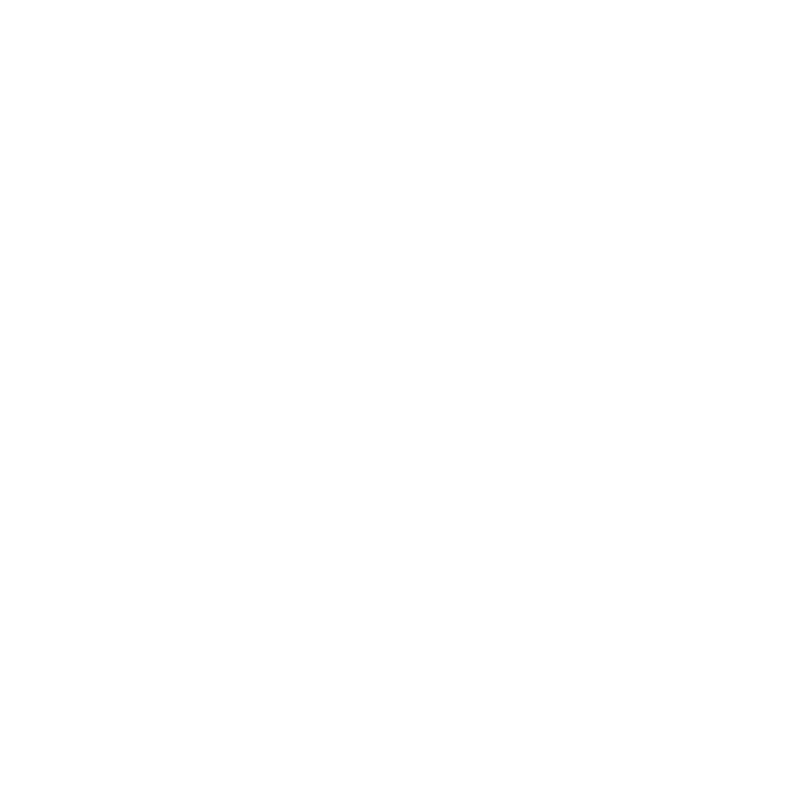
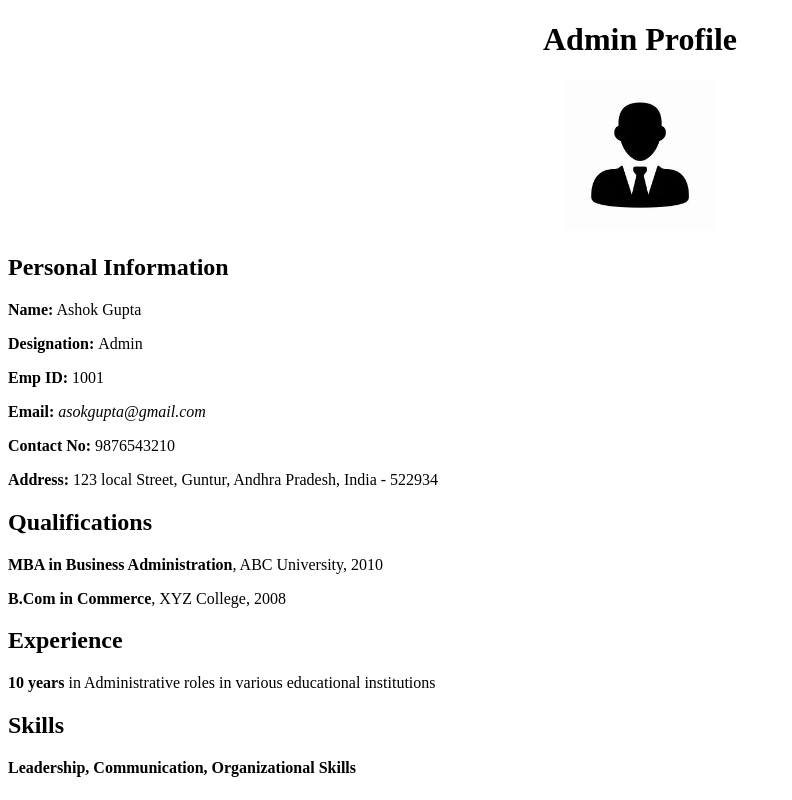
Before and after one commit to deepak2006gupta/Student_Results, a plain HTML site: page Admin/Profil.html in a window 1280 px wide. Shown: the whole page, without its empty margins (0-792 px from the left). Drawn offline with Linux system fonts and the light colour scheme.

Commit message:
Profile HTML Skeleton

```diff
--- a/Admin/Profil.html
+++ b/Admin/Profil.html
@@ -1,11 +1,24 @@
 <!DOCTYPE html>
 <html lang="en">
 <head>
-    <meta charset="UTF-8">
-    <meta name="viewport" content="width=device-width, initial-scale=1.0">
-    <title>Document</title>
+    <title>Admin Profile</title>
 </head>
 <body>
-
+    <center><h1>Admin Profile</h1></center>
+    <center><img src="media/admin.jpeg" alt="Admin Image" width=150></center>
+    <h2>Personal Information</h2>
+    <p><b>Name:</b> Ashok Gupta</p>
+    <p><b>Designation: </b>Admin</p>
+    <p><b>Emp ID:</b> 1001</p>
+    <p><b>Email:</b> <i>asokgupta@gmail.com</i></p>
+    <p><b>Contact No:</b> 9876543210</p>
+    <p><b>Address:</b> 123 local Street, Guntur, Andhra Pradesh, India - 522934</p>
+    <h2>Qualifications</h2>
+    <p><b>MBA in Business Administration</b>, ABC University, 2010</p>
+    <p><b>B.Com in Commerce</b>, XYZ College, 2008</p>
+    <h2>Experience</h2>
+    <p><b>10 years</b> in Administrative roles in various educational institutions</p>
+    <h2>Skills</h2>
+    <p><b>Leadership, Communication, Organizational Skills</b></p>
 </body>
 </html>
```
Also changed, not shown: Faculty/profile.html (+13 -3 lines), Students/profile.html (+18 -3 lines), Admin/media/admin.jpeg (added), Faculty/media/faculty.jpg (added), Students/media/student.jpeg (added).
